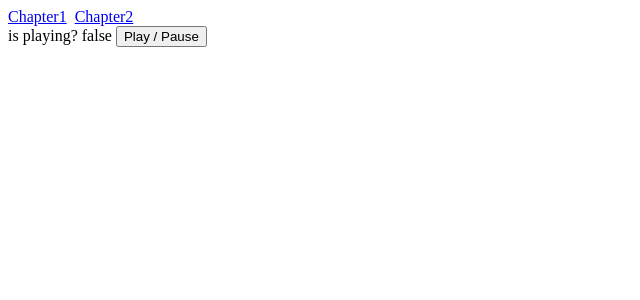
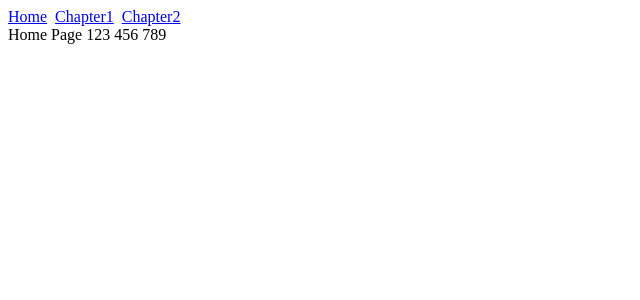
Before and after one commit to ShawnTseng/web-audio, a Vue app: page /#/ in a window 1280 px wide. Shown: the top 300 px of the page, without its empty margins (0-640 px from the left). Built offline with nearby package versions, Linux system fonts and the light colour scheme.

Commit message:
新增首頁

```diff
--- a/src/layout/Navbar.vue
+++ b/src/layout/Navbar.vue
@@ -15,6 +15,7 @@ export default {
   },
   created() {
     this.pageList = [
+      { text: 'Home', name: 'home' },
       { text: 'Chapter1', name: 'chapter1' },
       { text: 'Chapter2', name: 'chapter2' },
     ];
--- a/src/router.js
+++ b/src/router.js
@@ -4,11 +4,13 @@ import VueRouter from 'vue-router';
 Vue.use(VueRouter);
 
 const routes = [
-  { path: '/', name: 'chapter1', component: () => import('./views/Index.vue') },
+  { path: '/', name: 'home', component: () => import('./views/Home.vue') },
+  { path: '/chapter1', name: 'chapter1', component: () => import('./views/Chapter1.vue') },
   { path: '/chapter2', name: 'chapter2', component: () => import('./views/Chapter2.vue') },
 ];
 
 const router = new VueRouter({
+  mode: 'history',
   routes, // (缩写) 相当于 routes: routes
 });
 
--- /dev/null
+++ b/src/views/Home.vue
@@ -0,0 +1,18 @@
+<template>
+  <div>
+    Home Page
+    123
+    456
+    789
+  </div>
+</template>
+
+<script>
+  export default {
+
+  }
+</script>
+
+<style lang="scss" scoped>
+
+</style>
```
Also changed, not shown: src/views/Chapter1.vue (renamed from src/views/Index.vue).
